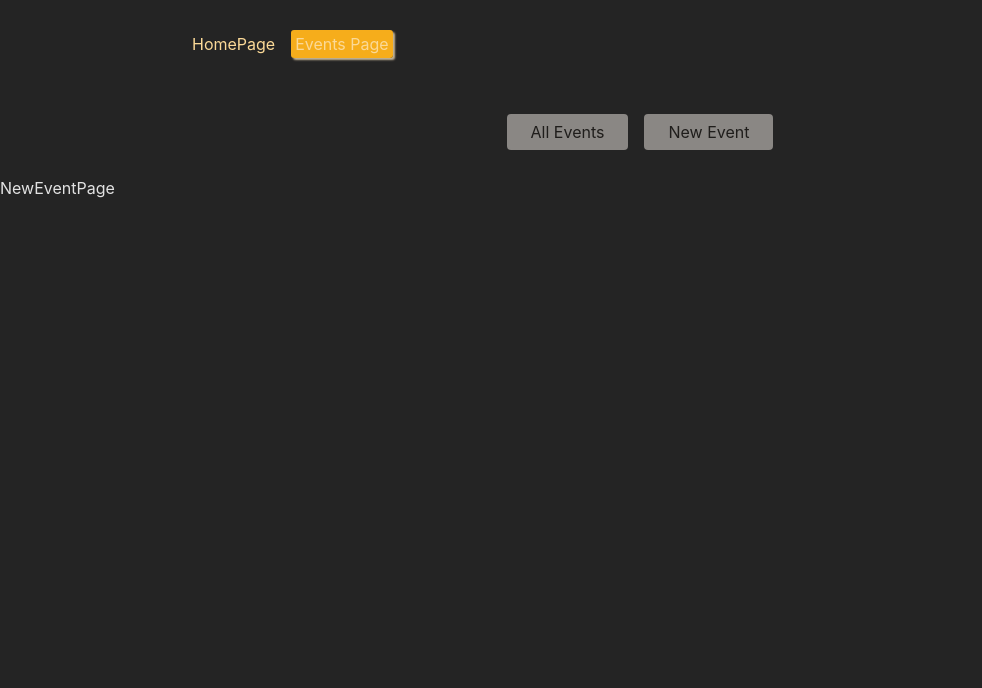
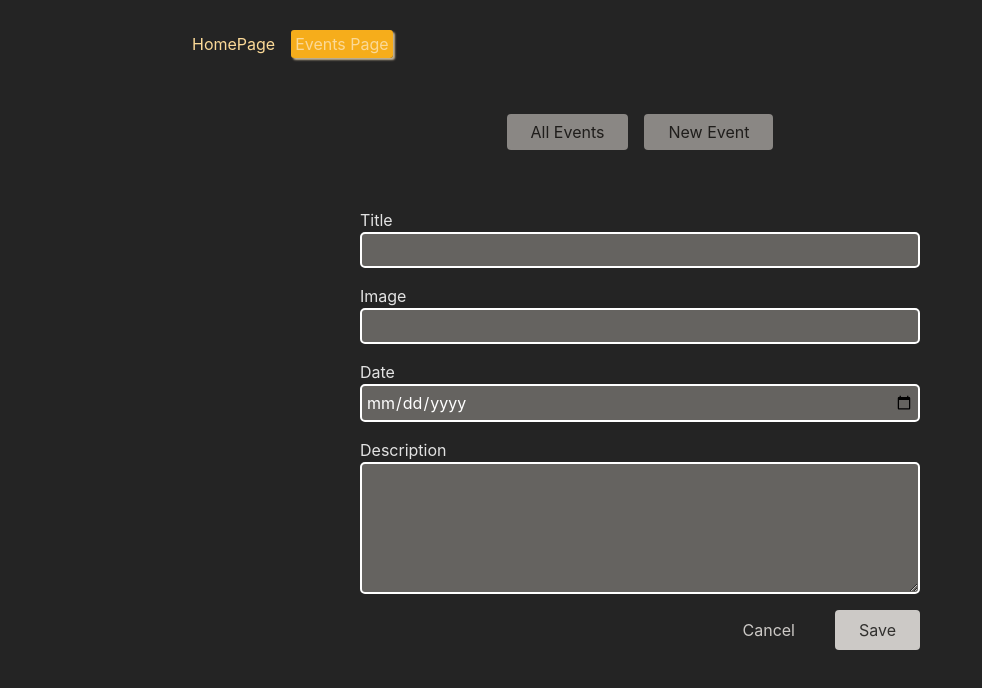
Before and after one commit to hadeersalah7/Practicing-React-Router, a React (Create React App) app in the folder frontend/: page /events/new in a window 1280 px wide. Shown: the top 688 px of the page, without its empty margins (0-982 px from the left). Built offline with nearby package versions, Linux system fonts and the light colour scheme.

Commit message:
adding the action type to load the data when creating events

```diff
--- a/frontend/src/App.js
+++ b/frontend/src/App.js
@@ -3,7 +3,7 @@ import HomePage from "./pages/HomePage";
 import RootLayout from "./pages/RootLayout";
 import EventsPage from "./pages/EventsPage";
 import EventsDetails, {loader as EventsDetailsLoader} from "./pages/EventsDetails";
-import NewEventPage from "./pages/NewEventPage";
+import NewEventPage, {action as EventFormAction} from "./pages/NewEventPage";
 import EditEventPage from "./pages/EditEventPage";
 import EventsRoot from "./components/EventsRoot";
 import { loader as eventsLoader } from "./pages/EventsPage";
@@ -30,7 +30,7 @@ const router = createBrowserRouter([
               { path: "edit", element: <EditEventPage /> }
               ]
             },
-          { path: "new", element: <NewEventPage /> },
+          { path: "new", element: <NewEventPage />, action: EventFormAction },
         ],
       },
     ],
--- a/frontend/src/components/EventForm.js
+++ b/frontend/src/components/EventForm.js
@@ -1,4 +1,4 @@
-import { useNavigate } from 'react-router-dom';
+import { Form, useNavigate } from 'react-router-dom';
 
 import classes from './EventForm.module.css';
 
@@ -9,7 +9,7 @@ function EventForm({ method, event }) {
   }
 
   return (
-    <form className={classes.form}>
+    <Form method='post' className={classes.form}>
       <p>
         <label htmlFor="title">Title</label>
         <input id="title" type="text" name="title" required defaultValue={event ? event.title : ""}/>
@@ -32,7 +32,7 @@ function EventForm({ method, event }) {
         </button>
         <button>Save</button>
       </div>
-    </form>
+    </Form>
   );
 }
 
--- a/frontend/src/components/EventForm.module.css
+++ b/frontend/src/components/EventForm.module.css
@@ -1,5 +1,5 @@
 .form {
-  max-width: 40rem;
+  max-width: 35rem;
   margin: 2rem auto;
 
 }
@@ -9,14 +9,18 @@
 .form textarea {
   display: block;
   width: 100%;
-  background-color: var(--color-gray-900)
+  /* background-color: var(--color-gray-200) */
 }
 
 .form input,
 .form textarea {
   font: inherit;
   padding: 0.25rem;
-  border: 2px solid #fff
+  border: 2px solid #fff;
+  color: #fff;
+  background-color: var(--color-gray-600);
+  border-radius: 5px;
+  outline: none;
 }
 
 .actions {
--- a/frontend/src/pages/NewEventPage.js
+++ b/frontend/src/pages/NewEventPage.js
@@ -1,9 +1,33 @@
 import React from 'react'
-
+import EventForm from '../components/EventForm'
+import { json, redirect } from 'react-router-dom'
 function NewEventPage() {
   return (
-    <div>NewEventPage</div>
+    <EventForm />
   )
 }
 
 export default NewEventPage
+
+export async function action({ params, request }) {
+  const data = await request.formData()
+  const eventData = {
+    title: data.get("title"),
+    image: data.get("image"),
+    date: data.get("date"),
+    description: data.get("description")
+  }
+
+  const response = await fetch("http://localhost:8080/events/", {
+    method: "POST",
+    headers: {
+      'Content-Type': 'application/json'
+    },
+    body: JSON.stringify(eventData)
+  })
+
+  if (!response.ok) {
+    throw json({ message: "Couldn't Load Action" }, { status: 500 })
+  }
+  return redirect("/events")
+}
```
Also changed, not shown: 1 other file (tests, documents, lock files or other folders).
